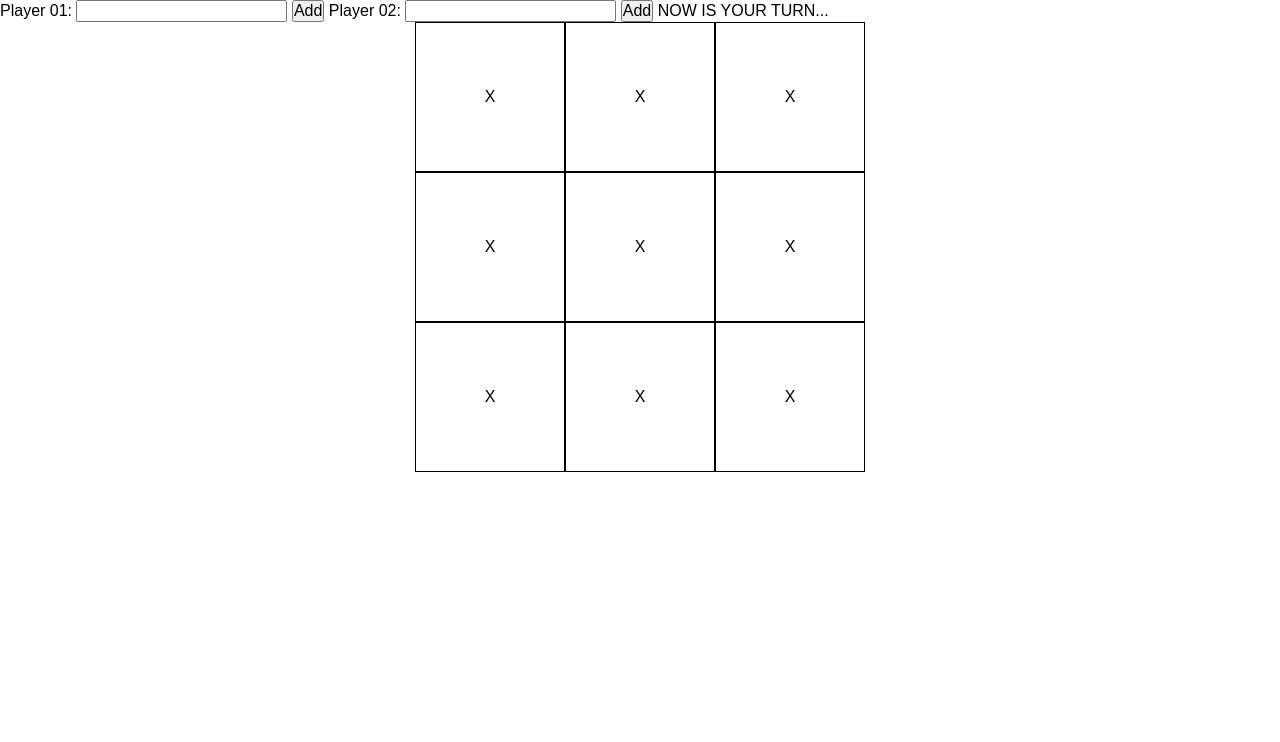
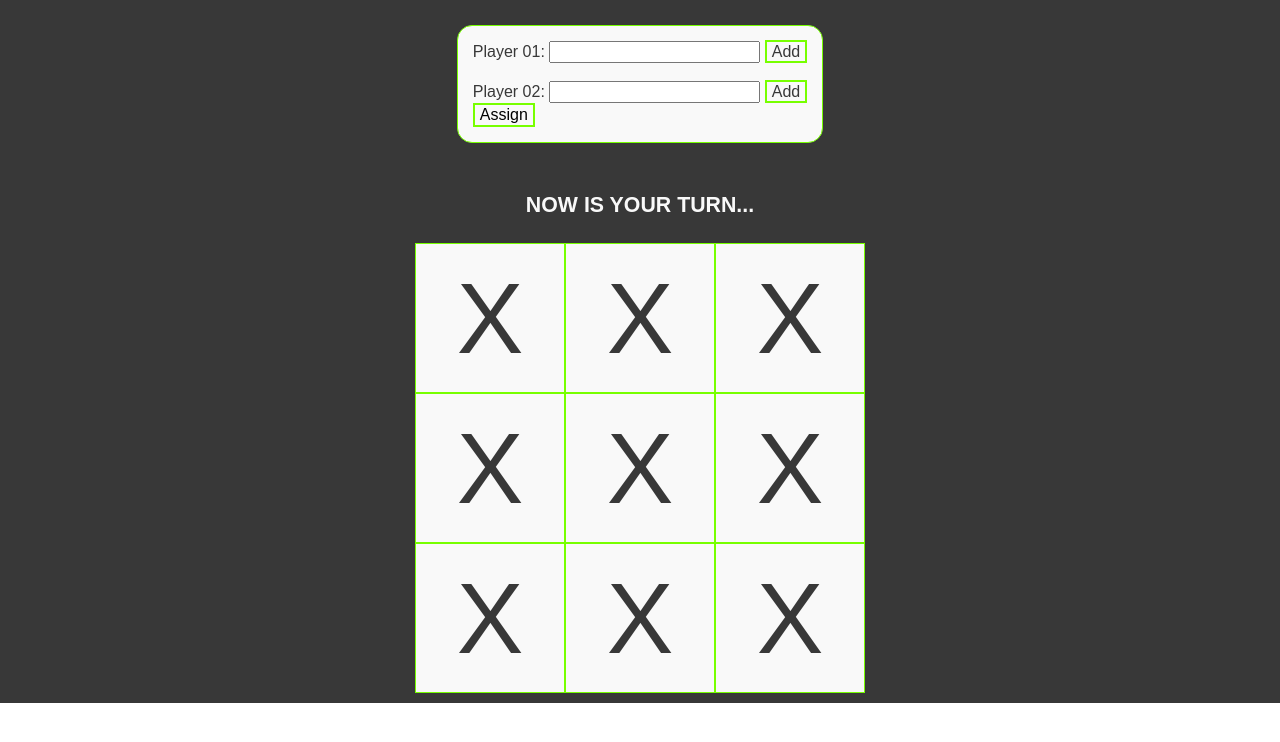
Before and after one commit to ViniciusBeuther/project-tic-tac-toe, a plain HTML site: page index.html in a window 1280 px wide. Drawn offline with Linux system fonts and the light colour scheme.

Commit message:
Set buttons
Implementing the buttons logics

```diff
--- a/index.html
+++ b/index.html
@@ -3,28 +3,36 @@
 <head>
     <meta charset="UTF-8">
     <meta name="viewport" content="width=device-width, initial-scale=1.0">
-    <title>Document</title>
+    <title>Tic-Tac-Toe</title>
     <link rel="stylesheet" href="style.css">
+    <link rel="shortcut icon" href="contorno-do-circulo.png" type="icon">
+    <script src="script.js" defer></script>
 </head>
 <body>
     <header>
+        <section id="players-input">
             <span id="players-div">
+
                 <label for="player-1">Player 01: </label>
-            <input type="text" name="player1-name" id="player1-name">
-            <button>Add</button>
+                <input type="text" name="player1-name" id="player1-name" class="inputs">
+                <span id="btnplayer1" class="button-add">Add</span>
+
+                <br><br>
 
                 <label for="player-2">Player 02: </label>
                 <input type="text" name="player2-name" id="player2-name">
-            <button>Add</button>
+                <span id="btnplayer2" class="button-add" class="inputs">Add</span>
+                <br>
+                <button id="assign-names" class="button-add">Assign</button>
             </span>
-
-        <span id="player-turn">
-            NOW IS YOUR TURN...
-        </span>
-
+        </section>
     </header>
 
 <main>
+    <div id="player-turn">NOW IS YOUR TURN...</div>
+
+    <section id="main-table-frame">
+
             <div id="table-frame" class="container">
                 <div id="a0-element" class="element-style-main">X</div>
                 <div id="a1-element" class="element-style-main">X</div>
@@ -36,6 +44,8 @@
                 <div id="c1-element" class="element-style-main">X</div>
                 <div id="c2-element" class="element-style-main">X</div>
             </div>
+    </section>
 </main>
+
 </body>
 </html>
--- a/script.js
+++ b/script.js
@@ -0,0 +1,36 @@
+function clearInput(){
+    const player1Fullname = document.getElementById('player1-name').value = ''
+    const player2Fullname = document.getElementById('player2-name').value = ''
+}
+
+
+//Set assign buttons
+const player1btn = document.getElementById('btnplayer1')
+const player2btn = document.getElementById('btnplayer2')
+
+//Get the player 1 name and validate it
+player1btn.addEventListener('click', function (){
+    const player1Fullname = document.getElementById('player1-name')
+
+    if (player1Fullname.value == ''){
+        alert('You did not provided a name! Try again...')
+    }
+    else{
+        alert('Player 1 added!')
+        clearInput()
+    }
+
+})
+
+//Get the player 2 name and validate it
+player2btn.addEventListener('click', function (){
+    const player2Fullname = document.getElementById('player2-name')
+
+    if (player2Fullname.value == ''){
+        alert('You did not provided a name! Try again...')
+    }
+    else{
+        alert('Player 2 added!')
+    }
+
+})
--- a/style.css
+++ b/style.css
@@ -1,18 +1,66 @@
+:root{
+    --bg-color: #383838;
+    --font-color: #f9f9f9;
+    --main-color: #77ff00;
+}
+
 *{
     margin: 0px;
     padding: 0px;
     box-sizing: border-box;
     font-family: Arial, Helvetica, sans-serif;
     font-size: 12pt;
+    overflow: hidden;
+}
+
+header{
+    display: flex;
+    padding: 25px;
+    justify-content: center;
+    align-items: center;
+    background-color: var(--bg-color);
+    color: var(--font-color);
+}
+
+#players-input{
+    padding: 15px;
+    border: 1px solid #77ff00;
+    background-color: var(--font-color);
+    color: var(--bg-color);
+    border-radius: 15px;
+}
+
+.button-add{
+    padding: 1px 5px;
+    background-color: var(--font-color);
+    border: 2px solid #77ff00;
+}
+.button-add:hover{
+    background-color: #77ff00;
+    transition: 0.5s;
+    cursor: pointer;
 }
 
 main{
+    background-color: var(--bg-color);
+}
+
+section#main-table-frame{
     display: flex;
     justify-content: center;
     align-items: center;
 }
 
-.container {  display: grid;
+#player-turn{
+    padding: 25px 25px 10px 25px;
+    text-align: center;
+    margin-bottom: 15px;
+    color: var(--font-color);
+    font-weight: bold;
+    font-size: 16pt;
+}
+
+  .container {  display: grid;
     grid-template-columns: 1fr 1fr 1fr;
     grid-template-rows: 1fr 1fr 1fr;
     gap: 0px 0px;
@@ -21,10 +69,11 @@ main{
       ". . ."
       ". . ."
       ". . .";
+      margin-bottom: 10px;
   }
 
   .element-style-main{
-    border: 1px solid black;
+    border: 1px solid #77ff00;
     width: 150px;
     height: 150px;
     padding: 0px;
@@ -32,4 +81,13 @@ main{
     display: flex;
     justify-content: center;
     align-items: center;
+    background-color: var(--font-color);
+    color: var(--bg-color);
+    font-size: 75pt;
+    cursor: pointer;
   }
+  .element-style-main:hover{
+    transition: 0.5s;
+    background-color: #77ff00;
+    scale: 1.025;
+  }
```
Also changed, not shown: contorno-do-circulo.png (added). Lines whose indentation alone changed are shown as unchanged.
